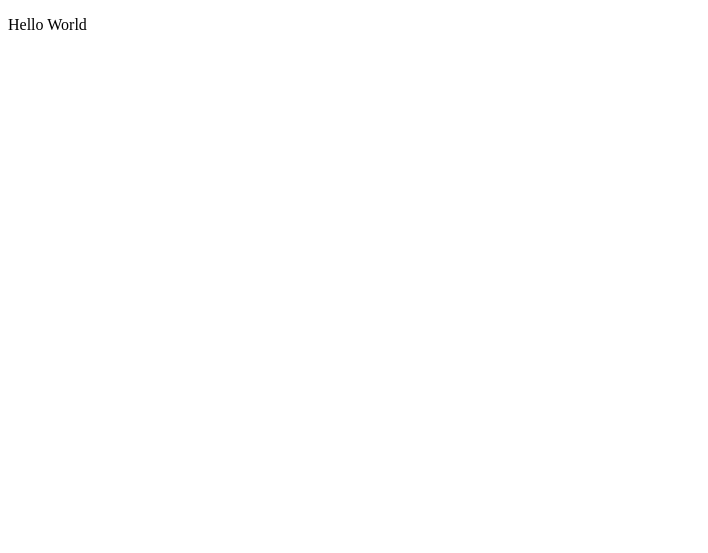
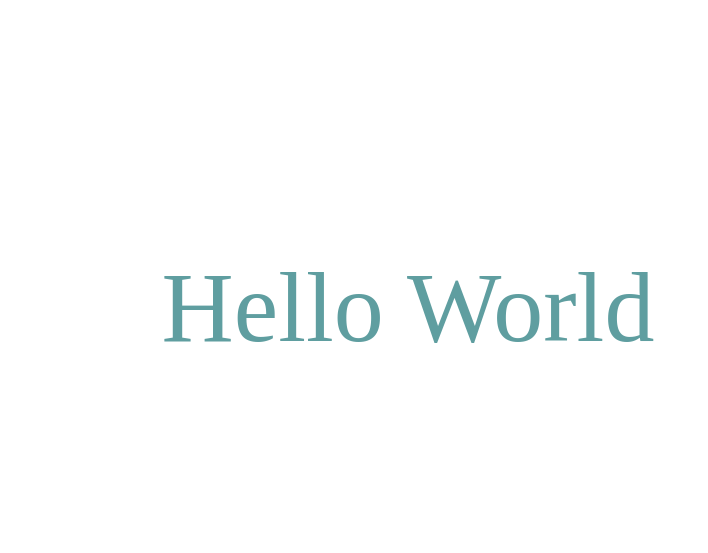
Before and after one commit to moeinahmad1411/bootCamp, a plain HTML site: page index.html in a window 1280 px wide. Shown: the whole page, without its empty margins (0-708 px from the left). Drawn offline with Linux system fonts and the light colour scheme.

Commit message:
Added some CSS properties

```diff
--- a/index.html
+++ b/index.html
@@ -2,26 +2,35 @@
 <html>
     <head>
         <title>
-            <style>
-                #text{
-                    color: bisque;
-                    position: absolute;
-                    top: 0;
-                    bottom: o;
-                    left: o;
-                    right: o;
-                }
-                #p{
-                    color: cadetblue;
-                    text-align: center;
-                }
-            </style>
             Hello World
         </title>
+        <style>
+
+            .text{
+                height: 300px;
+                width: 800px;
+                color: brown;
+                text-align: center;
+                position: absolute;
+                top: 250px;
+                font-size: 50px;
+                opacity: 0.5;
+                }
+                :hover .text {
+                    font-size: 100px;
+                    opacity: 1;
+                    color: cadetblue;
+            }
+
+
+
+        </style>
+
     </head>
     <body>
-        <div id = "text">
-            <p id = "p">Hello World</p>
+        <div class = "text">
+
+            Hello World
         </div>
 
     </body>
```
